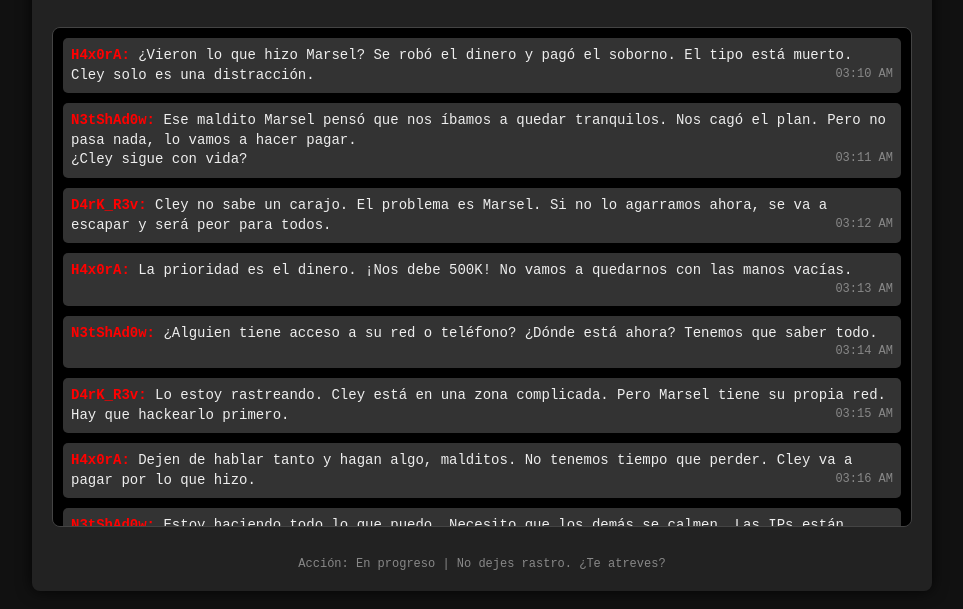
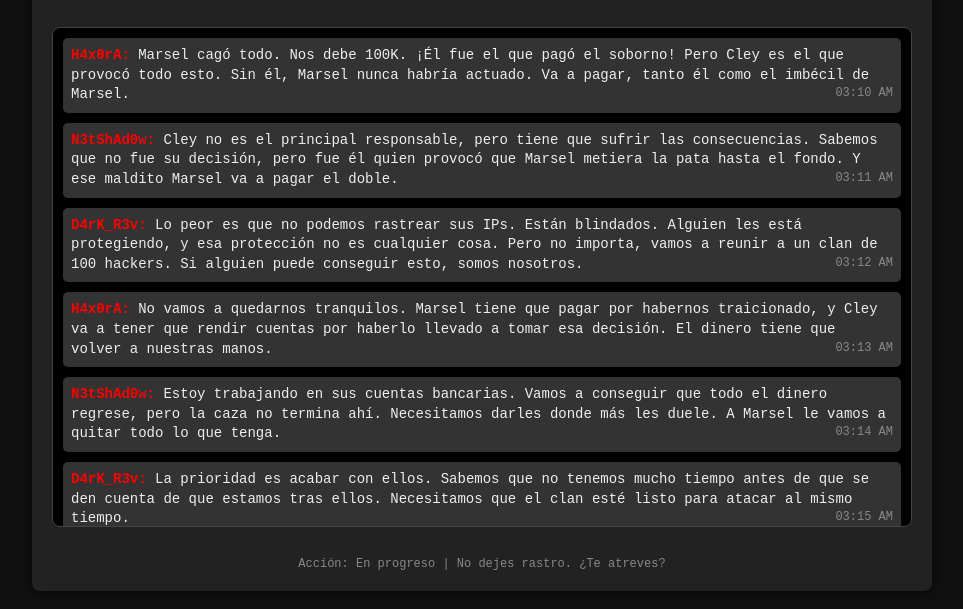
Before and after one commit to adriancito15/binance, a plain HTML site: page index.html in a window 1280 px wide. Shown: the part 100-709 px from the top of the page, without its empty margins (158-1121 px from the left). Drawn offline with Linux system fonts and the light colour scheme.

Commit message:
Update index.html

```diff
--- a/index.html
+++ b/index.html
@@ -4,7 +4,7 @@
     <meta charset="UTF-8">
     <meta name="viewport" content="width=device-width, initial-scale=1.0">
     <meta http-equiv="X-UA-Compatible" content="ie=edge">
-    <title>Reporte de Traición: Caza a Cley</title>
+    <title>REPORTE DE TRAICIÓN: Caza a Cley</title>
     <link rel="stylesheet" href="styles.css">
 </head>
 <body>
@@ -16,43 +16,43 @@
         <div class="chat-container">
             <div class="chat-box">
                 <div class="message" id="msg-1">
-                    <span class="username">H4x0rA:</span> <span class="message-text">¿Vieron lo que hizo Marsel? Se robó el dinero y pagó el soborno. El tipo está muerto. Cley solo es una distracción.</span>
+                    <span class="username">H4x0rA:</span> <span class="message-text">Marsel cagó todo. Nos debe 100K. ¡Él fue el que pagó el soborno! Pero Cley es el que provocó todo esto. Sin él, Marsel nunca habría actuado. Va a pagar, tanto él como el imbécil de Marsel.</span>
                     <span class="timestamp">03:10 AM</span>
                 </div>
                 <div class="message" id="msg-2">
-                    <span class="username">N3tShAd0w:</span> <span class="message-text">Ese maldito Marsel pensó que nos íbamos a quedar tranquilos. Nos cagó el plan. Pero no pasa nada, lo vamos a hacer pagar. <br> ¿Cley sigue con vida?</span>
+                    <span class="username">N3tShAd0w:</span> <span class="message-text">Cley no es el principal responsable, pero tiene que sufrir las consecuencias. Sabemos que no fue su decisión, pero fue él quien provocó que Marsel metiera la pata hasta el fondo. Y ese maldito Marsel va a pagar el doble.</span>
                     <span class="timestamp">03:11 AM</span>
                 </div>
                 <div class="message" id="msg-3">
-                    <span class="username">D4rK_R3v:</span> <span class="message-text">Cley no sabe un carajo. El problema es Marsel. Si no lo agarramos ahora, se va a escapar y será peor para todos.</span>
+                    <span class="username">D4rK_R3v:</span> <span class="message-text">Lo peor es que no podemos rastrear sus IPs. Están blindados. Alguien les está protegiendo, y esa protección no es cualquier cosa. Pero no importa, vamos a reunir a un clan de 100 hackers. Si alguien puede conseguir esto, somos nosotros.</span>
                     <span class="timestamp">03:12 AM</span>
                 </div>
                 <div class="message" id="msg-4">
-                    <span class="username">H4x0rA:</span> <span class="message-text">La prioridad es el dinero. ¡Nos debe 500K! No vamos a quedarnos con las manos vacías.</span>
+                    <span class="username">H4x0rA:</span> <span class="message-text">No vamos a quedarnos tranquilos. Marsel tiene que pagar por habernos traicionado, y Cley va a tener que rendir cuentas por haberlo llevado a tomar esa decisión. El dinero tiene que volver a nuestras manos.</span>
                     <span class="timestamp">03:13 AM</span>
                 </div>
                 <div class="message" id="msg-5">
-                    <span class="username">N3tShAd0w:</span> <span class="message-text">¿Alguien tiene acceso a su red o teléfono? ¿Dónde está ahora? Tenemos que saber todo.</span>
+                    <span class="username">N3tShAd0w:</span> <span class="message-text">Estoy trabajando en sus cuentas bancarias. Vamos a conseguir que todo el dinero regrese, pero la caza no termina ahí. Necesitamos darles donde más les duele. A Marsel le vamos a quitar todo lo que tenga.</span>
                     <span class="timestamp">03:14 AM</span>
                 </div>
                 <div class="message" id="msg-6">
-                    <span class="username">D4rK_R3v:</span> <span class="message-text">Lo estoy rastreando. Cley está en una zona complicada. Pero Marsel tiene su propia red. Hay que hackearlo primero.</span>
+                    <span class="username">D4rK_R3v:</span> <span class="message-text">La prioridad es acabar con ellos. Sabemos que no tenemos mucho tiempo antes de que se den cuenta de que estamos tras ellos. Necesitamos que el clan esté listo para atacar al mismo tiempo.</span>
                     <span class="timestamp">03:15 AM</span>
                 </div>
                 <div class="message" id="msg-7">
-                    <span class="username">H4x0rA:</span> <span class="message-text">Dejen de hablar tanto y hagan algo, malditos. No tenemos tiempo que perder. Cley va a pagar por lo que hizo.</span>
+                    <span class="username">H4x0rA:</span> <span class="message-text">A todo esto, ¿dónde está Cley ahora? ¿Alguien tiene un rastro de su paradero? Ya basta de hablar, necesitamos acciones.</span>
                     <span class="timestamp">03:16 AM</span>
                 </div>
                 <div class="message" id="msg-8">
-                    <span class="username">N3tShAd0w:</span> <span class="message-text">Estoy haciendo todo lo que puedo. Necesito que los demás se calmen. Las IPs están complicadas, pero tengo acceso a la cuenta bancaria de Marsel. Esto no termina aquí.</span>
+                    <span class="username">N3tShAd0w:</span> <span class="message-text">Sus IPs están protegidas. Pero hay otras formas de encontrarlo. Estaba en la ciudad hace poco, ¿quién se encarga de conseguir los registros de sus movimientos?</span>
                     <span class="timestamp">03:17 AM</span>
                 </div>
                 <div class="message" id="msg-9">
-                    <span class="username">D4rK_R3v:</span> <span class="message-text">Escuchen, no es solo por la plata. Es venganza. Si nos dejamos llevar por la avaricia, vamos a perder el control. No olviden eso.</span>
+                    <span class="username">D4rK_R3v:</span> <span class="message-text">Es cuestión de tiempo. Una vez tengamos acceso a sus sistemas, lo encontraremos. Pero Marsel sigue siendo el objetivo principal. Sin él, todo esto no habría pasado. Ese idiota tiene que pagar el precio.</span>
                     <span class="timestamp">03:18 AM</span>
                 </div>
                 <div class="message" id="msg-10">
-                    <span class="username">H4x0rA:</span> <span class="message-text">Lo sé, pero necesitamos que esos 500K vuelvan a nuestras manos. Cley está muerto, Marsel está en la mira. Va a ser un trabajo limpio.</span>
+                    <span class="username">H4x0rA:</span> <span class="message-text">Listo. Ya estamos en marcha. A partir de ahora, no vamos a dejar rastro. Necesitamos a todos los hackers listos para cuando demos la señal.</span>
                     <span class="timestamp">03:19 AM</span>
                 </div>
             </div>
```
